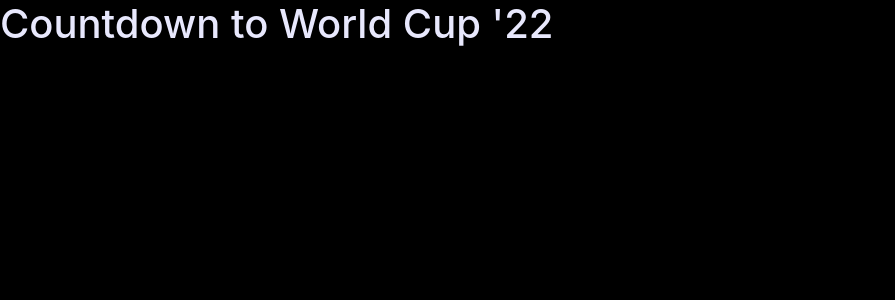
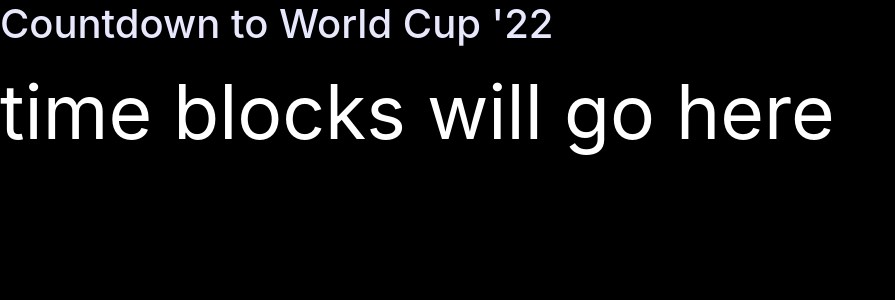
Before and after one commit to damparo/FutbolisLife, a React (Create React App) app in the folder countdowntimer/: page / in a window 1280 px wide. Shown: the top 300 px of the page, without its empty margins (0-895 px from the left). Built offline with nearby package versions, Linux system fonts and the light colour scheme.

Commit message:
basic static UI is workable rn

```diff
--- /dev/null
+++ b/countdowntimer/src/components/Timer/Timer.css
@@ -0,0 +1,7 @@
+.digitcolor{
+
+    color: white;
+    font-size: 75px;
+
+
+}
--- /dev/null
+++ b/countdowntimer/src/components/Timer/Timer.js
@@ -0,0 +1,18 @@
+import React from 'react';
+import './Timer.css';
+
+
+function Timer(){
+
+    return(
+
+        <div>
+
+            <p className='digitcolor'>time blocks will go here</p>
+
+        </div>
+    )
+
+}
+
+export default Timer;
--- a/countdowntimer/src/components/WorldCupBoard/WorldCupBoard.js
+++ b/countdowntimer/src/components/WorldCupBoard/WorldCupBoard.js
@@ -1,5 +1,6 @@
 import React from 'react';
 import BannerText from '../BannerText/BannerText';
+import Timer from '../Timer/Timer';
 // import './WorldCupboard.css';
 
 
@@ -7,6 +8,7 @@
     return (
         <div>
             <BannerText/>
+            <Timer/>
         </div>
     )
 }
```
